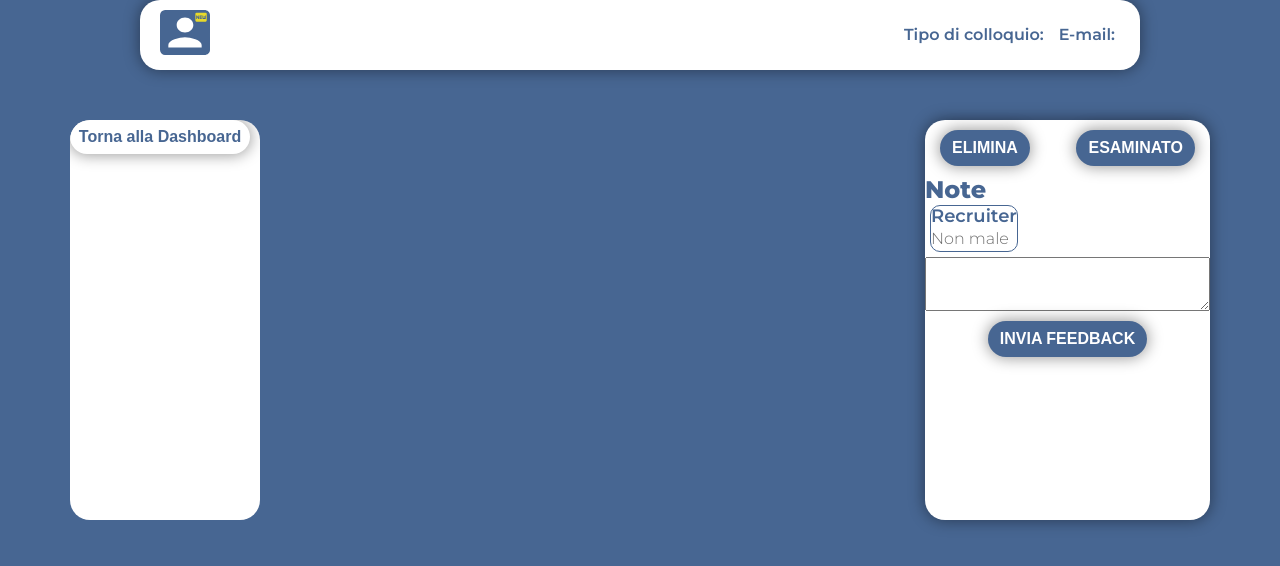
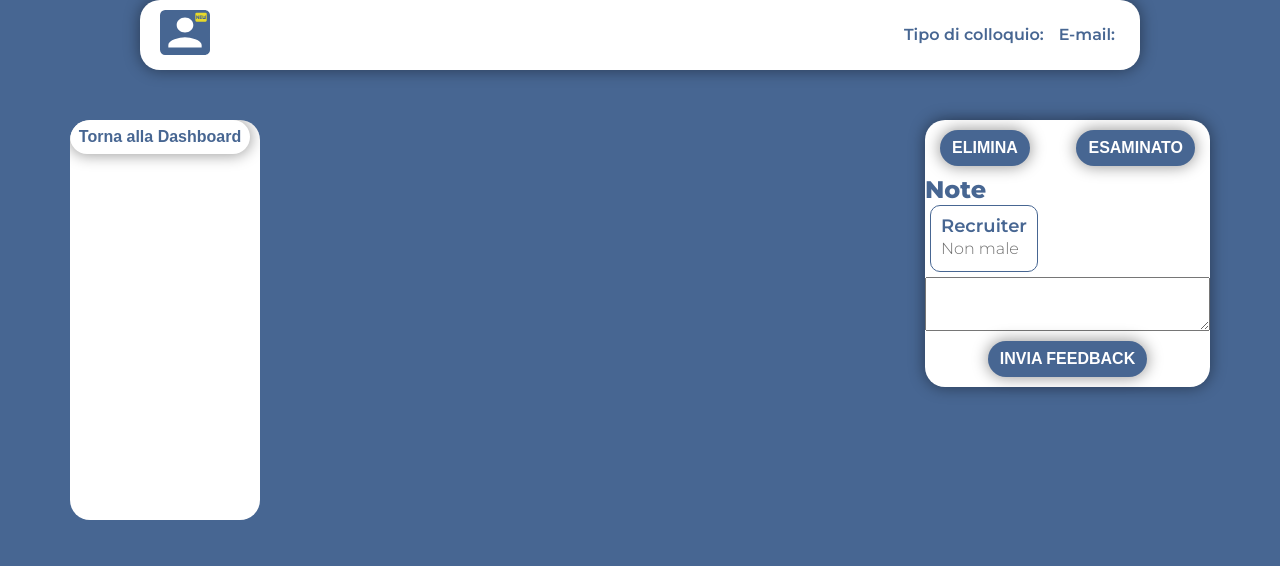
Before and after one commit to MaraxWebx/VALE-REMOTE, a Django app: template site/public/templates/interview_detail.html in a window 1280 px wide. Shown: the part 100-666 px from the top of the page. Run offline with Django 3.2, Linux system fonts and the light colour scheme; the template is opened without the code that fills it, so the values that code supplies are empty; parts of the project's set-up code (start-up, migrations or seed data) failed here and were passed over; some libraries are stand-ins or nearby versions.

Commit message:
dashboard

```diff
--- a/site/public/static/css/styledetails.css
+++ b/site/public/static/css/styledetails.css
@@ -264,7 +264,7 @@
     box-shadow: 0 0 15px 1px rgba(0, 0, 0, 0.4);
     color:  #476692;
     margin: 0px auto;
-    height: auto;
+    height: fit-content;
     border-radius: 20px !important;
 }
 .btn-dash{
@@ -296,7 +296,9 @@
 
 .feedback{
     overflow-y: auto;
-    margin : 0 0 5px 5px;
+    margin : 0 5px 5px 5px;
     border:1px solid #476692;
     border-radius: 10px;
+    width: auto;
+    padding:10px;
 }
```
